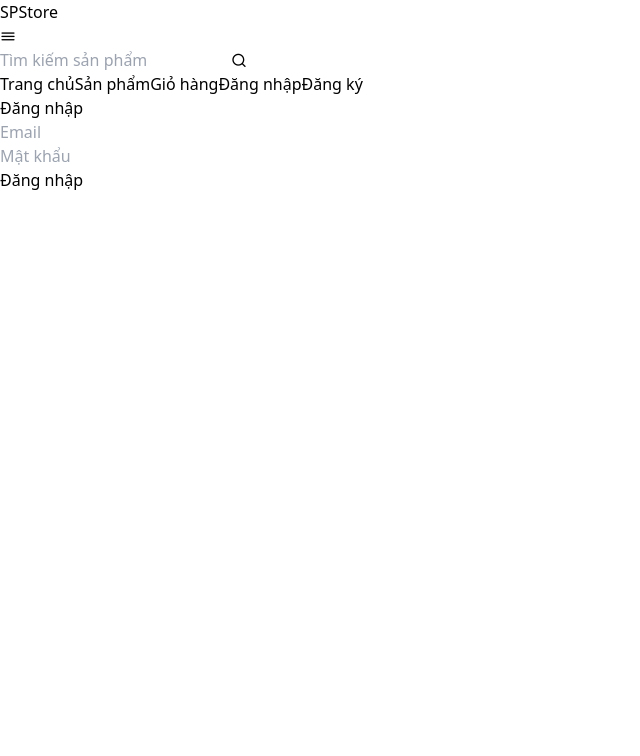
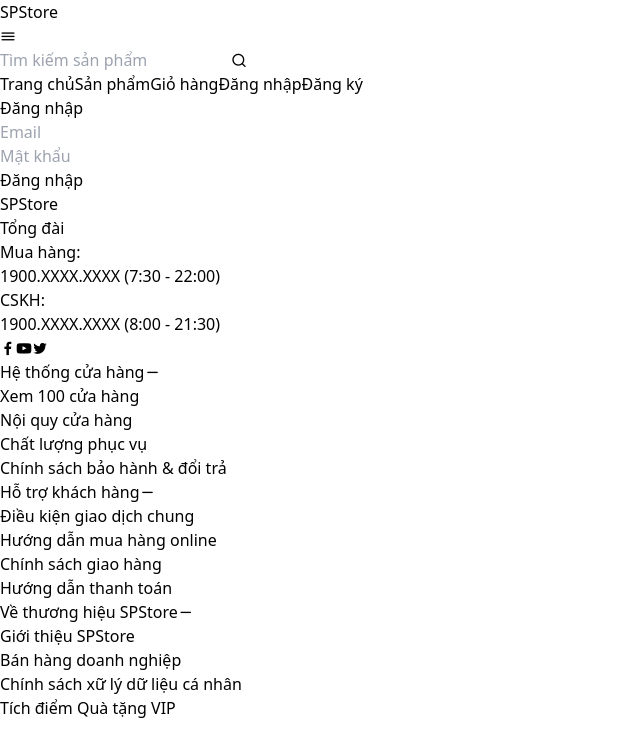
Before and after one commit to nguyentrungtin1709/SmartphoneStore-FE, a React (Vite) app: page /login in a window 1280 px wide. Shown: the top 756 px of the page, without its empty margins (0-640 px from the left). Built offline with nearby package versions, Linux system fonts and the light colour scheme.

Commit message:
Thêm Footer

```diff
--- a/src/components/Carousel.jsx
+++ b/src/components/Carousel.jsx
@@ -109,6 +109,7 @@
             >
                 {images.map((image) =>
                     <div
+                        key={image.id}
                         onClick={() => {
                             setIndex(image.id)
                         }}
--- /dev/null
+++ b/src/layouts/Footer.jsx
@@ -0,0 +1,150 @@
+import {useState} from "react";
+
+function Footer(){
+
+    const [elements, setElements] = useState({
+        one: true,
+        two: true,
+        three: true
+    })
+
+    const handleOne = () => {
+        setElements({
+            ...elements,
+            one: !elements.one
+        })
+    }
+
+    const handleTwo = () => {
+        setElements({
+            ...elements,
+            two: !elements.two
+        })
+    }
+
+    const handleThree = () => {
+        setElements({
+            ...elements,
+            three: !elements.three
+        })
+    }
+
+    return (
+        <footer className="grid grid-cols-1 lg:grid-cols-2 xl:grid-cols-4 gap-4 bg-white text-gray-600 mt-10 mx-3 pt-2 mb-28">
+            <div className="flex flex-col justify-start items-center w-full">
+                <h1 className="flex items-center justify-center 2xl:justify-start 2xl:ml-14 w-full mt-4 text-4xl font-bold text-purple-600">
+                    SPStore
+                </h1>
+                <div className="flex flex-col justify-start items-start px-4 mt-2">
+                    <h3 className="hidden lg:flex font-bold text-xl">
+                        Tổng đài
+                    </h3>
+                    <div className="flex flex-row justify-center items-center mt-1">
+                        <p className="flex font-bold mr-2">
+                            Mua hàng:
+                        </p>
+                        <p className="flex">
+                            1900.XXXX.XXXX (7:30 - 22:00)
+                        </p>
+                    </div>
+                    <div className="flex flex-row w-full lg:w-fit justify-center items-center mt-1">
+                        <p className="flex font-bold mr-2">
+                            CSKH:
+                        </p>
+                        <p className="flex">
+                            1900.XXXX.XXXX (8:00 - 21:30)
+                        </p>
+                    </div>
+                </div>
+                <div className="flex flex-row items-center justify-center xl:justify-start w-full px-8 mt-4">
+                    <i
+                        className="uil uil-facebook-f text-2xl flex cursor-pointer
+                         px-1 py-1 rounded-full bg-blue-500 text-white mr-2"
+                    >
+                    </i>
+                    <i
+                        className="uil uil-youtube text-2xl flex cursor-pointer
+                         px-1 py-1 rounded-full bg-red-500 text-white mr-2"
+                    ></i>
+                    <i
+                        className="uil uil-twitter text-2xl flex cursor-pointer
+                         px-1 py-1 rounded-full bg-stone-800 text-white mr-2"
+                    ></i>
+                </div>
+            </div>
+            <div className="flex flex-col lg:justify-start justify-center items-center px-6 w-full">
+                <h1 className="flex font-bold mt-12 w-full lg:justify-start justify-center items-center">
+                    Hệ thống cửa hàng
+                    <i
+                        className={`uil ${elements.one ? "uil-minus": "uil-plus"} text-xl ml-2 flex lg:hidden bg-gray-300 rounded-full cursor-pointer hover:bg-purple-500 hover:text-white`}
+                        onClick={handleOne}
+                    >
+                    </i>
+                </h1>
+                {elements.one && <div className="flex flex-col w-full">
+                    <p className="flex w-full lg:justify-start justify-center items-center mt-1 hover:text-purple-600 cursor-pointer">
+                        Xem 100 cửa hàng
+                    </p>
+                    <p className="flex w-full lg:justify-start justify-center items-center mt-1 hover:text-purple-600 cursor-pointer">
+                        Nội quy cửa hàng
+                    </p>
+                    <p className="flex w-full lg:justify-start justify-center items-center mt-1 hover:text-purple-600 cursor-pointer">
+                        Chất lượng phục vụ
+                    </p>
+                    <p className="flex w-full lg:justify-start justify-center items-center mt-1 hover:text-purple-600 cursor-pointer">
+                        Chính sách bảo hành & đổi trả
+                    </p>
+                </div>}
+            </div>
+            <div className="flex flex-col lg:justify-start justify-center items-center px-6 w-full">
+                <h1 className="flex font-bold mt-12 w-full lg:justify-start justify-center items-center">
+                    Hỗ trợ khách hàng
+                    <i
+                        className={`uil ${elements.two ? "uil-minus": "uil-plus"} text-xl ml-2 flex lg:hidden bg-gray-300 rounded-full cursor-pointer hover:bg-purple-500 hover:text-white`}
+                        onClick={handleTwo}
+                    >
+                    </i>
+                </h1>
+                {elements.two && <div className="flex flex-col w-full">
+                    <p className="flex w-full lg:justify-start justify-center items-center mt-1 hover:text-purple-600 cursor-pointer">
+                        Điều kiện giao dịch chung
+                    </p>
+                    <p className="flex w-full lg:justify-start justify-center items-center mt-1 hover:text-purple-600 cursor-pointer">
+                        Hướng dẫn mua hàng online
+                    </p>
+                    <p className="flex w-full lg:justify-start justify-center items-center mt-1 hover:text-purple-600 cursor-pointer">
+                        Chính sách giao hàng
+                    </p>
+                    <p className="flex w-full lg:justify-start justify-center items-center mt-1 hover:text-purple-600 cursor-pointer">
+                        Hướng dẫn thanh toán
+                    </p>
+                </div>}
+            </div>
+            <div className="flex flex-col lg:justify-start justify-center items-center px-6 w-full">
+                <h1 className="flex font-bold mt-12 w-full lg:justify-start justify-center items-center">
+                    Về thương hiệu SPStore
+                    <i
+                        onClick={handleThree}
+                        className={`uil ${elements.three ? "uil-minus": "uil-plus"} text-xl ml-2 flex lg:hidden bg-gray-300 rounded-full cursor-pointer hover:bg-purple-500 hover:text-white`}>
+                    </i>
+                </h1>
+                {elements.three && <div className="flex flex-col w-full">
+                    <p className="flex w-full lg:justify-start justify-center items-center mt-1 hover:text-purple-600 cursor-pointer">
+                        Giới thiệu SPStore
+                    </p>
+                    <p className="flex w-full lg:justify-start justify-center items-center mt-1 hover:text-purple-600 cursor-pointer">
+                        Bán hàng doanh nghiệp
+                    </p>
+                    <p className="flex w-full lg:justify-start justify-center items-center mt-1 hover:text-purple-600 cursor-pointer">
+                        Chính sách xữ lý dữ liệu cá nhân
+                    </p>
+                    <p className="flex w-full lg:justify-start justify-center items-center mt-1 hover:text-purple-600 cursor-pointer">
+                        Tích điểm Quà tặng VIP
+                    </p>
+                </div>}
+            </div>
+        </footer>
+    )
+}
+
+export default Footer
--- a/src/pages/RootPage.jsx
+++ b/src/pages/RootPage.jsx
@@ -1,12 +1,14 @@
 import {Outlet} from "react-router-dom";
 import App from "../App.jsx";
 import Header from "../layouts/Header.jsx";
+import Footer from "../layouts/Footer.jsx";
 
 function RootPage(){
     return (
         <App>
             <Header/>
             <Outlet />
+            <Footer />
         </App>
     )
 }
```
